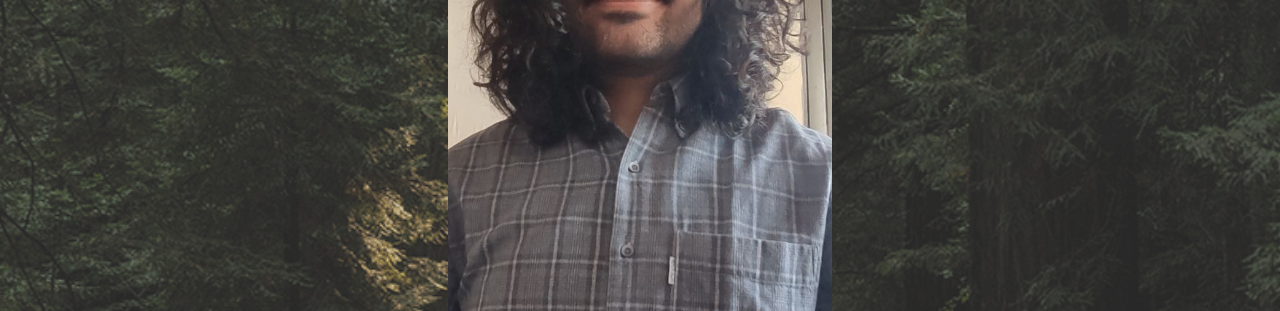
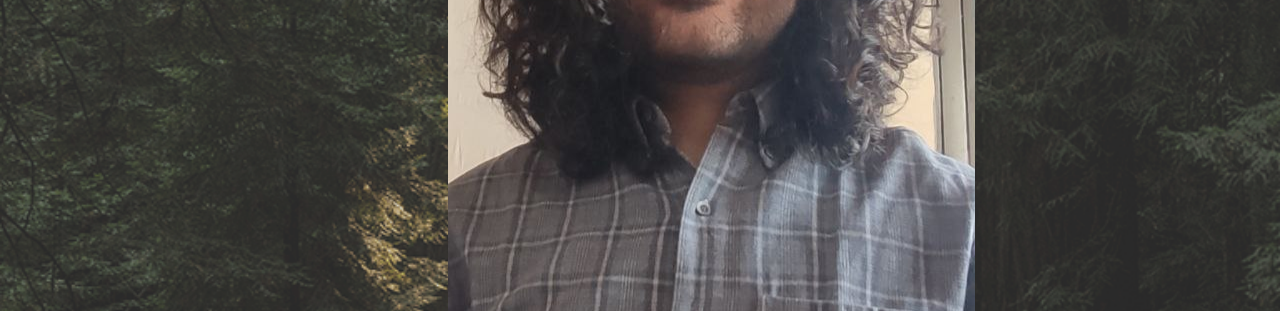
Before and after one commit to lparisedias/Resume, a plain HTML site: page index.html in a window 1280 px wide. Shown: the part 112-423 px from the top of the page. Drawn offline with nearby package versions, Linux system fonts and the light colour scheme.

Commit message:
Update index.html

```diff
--- a/index.html
+++ b/index.html
@@ -57,7 +57,7 @@ License URI: http://www.themevault.net/license/-->
             </header>
             <div class="banner-full-image">
                 <div class="banner-title">
-                    <img src="images/CV (2).png" alt="Picture of Leonardo" class="front-portrait">
+                    <div class="front-portrait"><img src="images/CV (2).png" alt="Picture of Leonardo"></div>
                     <h1>Leonardo Parise Dias</h1>
                     <a class="btn btn-primary" href="about.html">read more</a>
                 </div>
```
